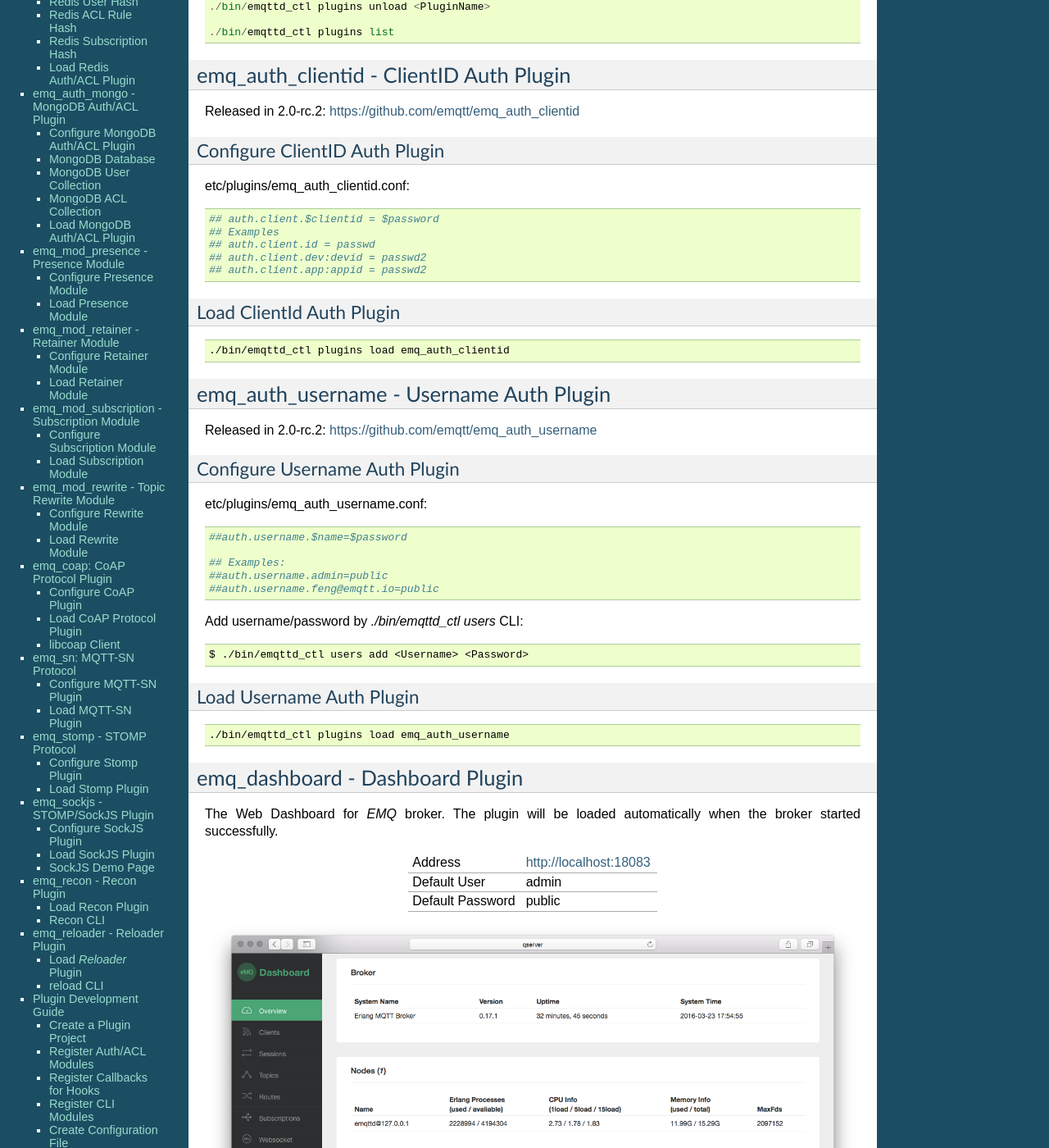
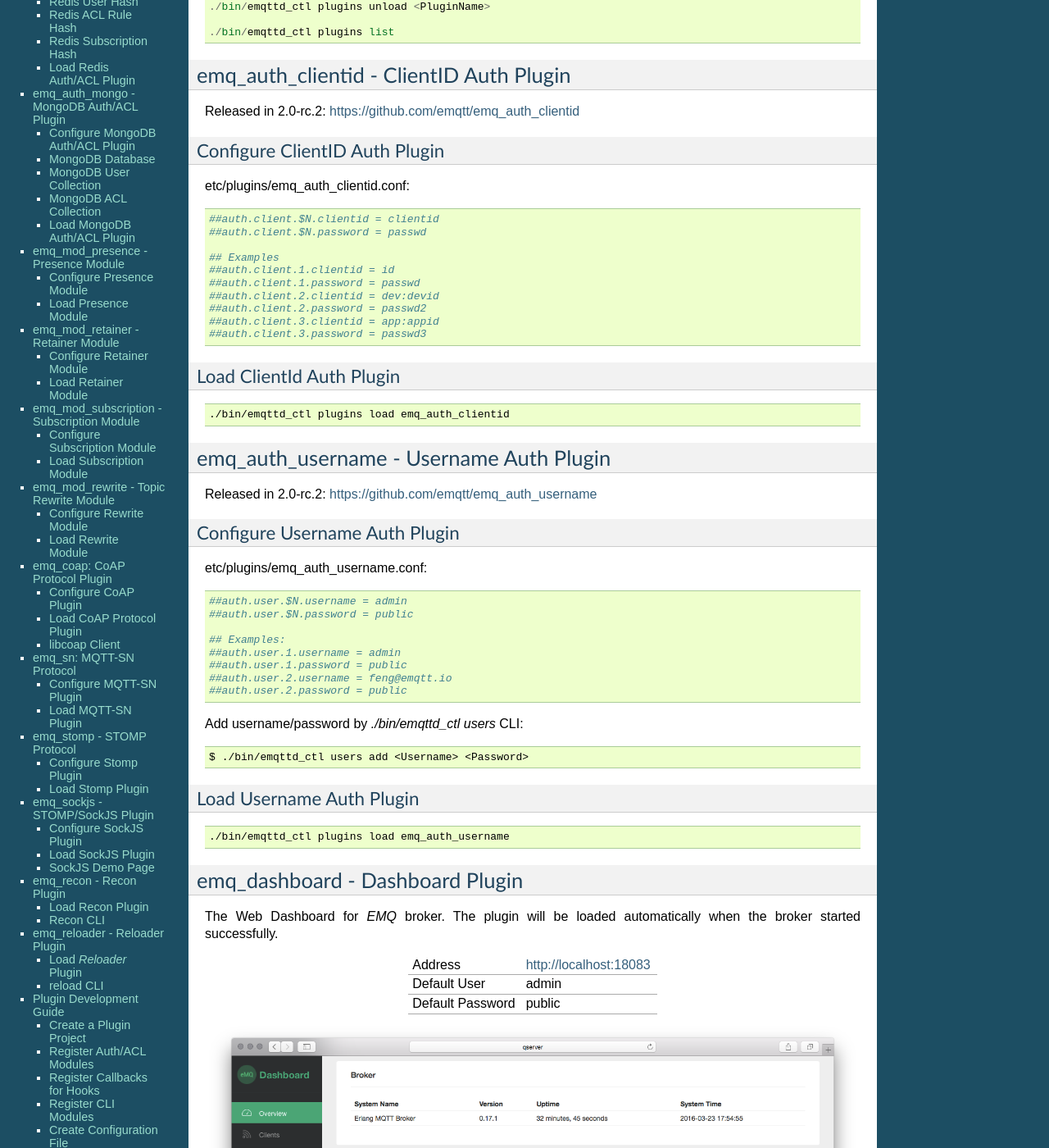
Before and after one commit to emqxarchive/emqx-docs-en, a Sphinx documentation site: the page built from source/plugins.rst, in a window 1280 px wide and 1400 px high, scrolled down 960 px. Shown: the whole window at 82% size. Built offline with Sphinx 7.4.7, drawn with Linux system fonts in a browser that asks for light colours.

Commit message:
update docs for emq-auth-clientid, emq-auth-username plugins

```diff
--- a/source/plugins.rst
+++ b/source/plugins.rst
@@ -85,11 +85,16 @@ etc/plugins/emq_auth_clientid.conf:
 
 .. code-block:: properties
 
-    ## auth.client.$clientid = $password
+    ##auth.client.$N.clientid = clientid
+    ##auth.client.$N.password = passwd
+
     ## Examples
-    ## auth.client.id = passwd
-    ## auth.client.dev:devid = passwd2
-    ## auth.client.app:appid = passwd2
+    ##auth.client.1.clientid = id
+    ##auth.client.1.password = passwd
+    ##auth.client.2.clientid = dev:devid
+    ##auth.client.2.password = passwd2
+    ##auth.client.3.clientid = app:appid
+    ##auth.client.3.password = passwd3
 
 Load ClientId Auth Plugin
 -------------------------
@@ -111,11 +116,14 @@ etc/plugins/emq_auth_username.conf:
 
 .. code-block:: properties
 
-    ##auth.username.$name=$password
+    ##auth.user.$N.username = admin
+    ##auth.user.$N.password = public
 
     ## Examples:
-    ##auth.username.admin=public
-    ##auth.username.feng@emqtt.io=public
+    ##auth.user.1.username = admin
+    ##auth.user.1.password = public
+    ##auth.user.2.username = feng@emqtt.io
+    ##auth.user.2.password = public
 
 Add username/password by `./bin/emqttd_ctl users` CLI:
 
```
